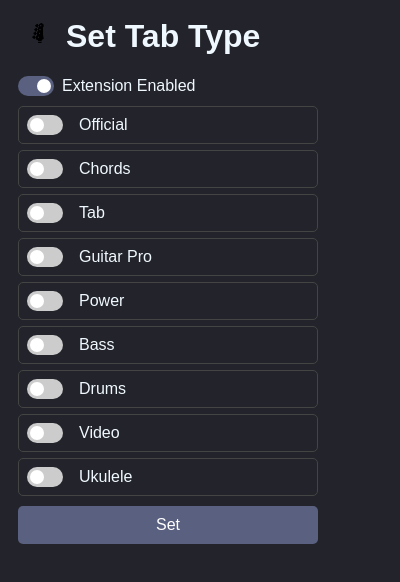
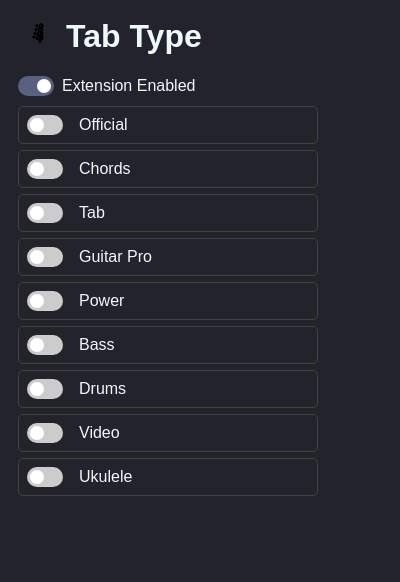
Before and after one commit to tim-tom-88/UG-tab-search, a browser extension: page popup.html in a window 400 px wide. Drawn offline with Linux system fonts and the light colour scheme.

Commit message:
Remove unused Set button and cleanup popup

```diff
--- a/popup.html
+++ b/popup.html
@@ -15,19 +15,6 @@
           background-size: 40px;
           padding-left: 48px;
           margin-top: 0;
-        }
-        button {
-          background-color: #5a6180;
-          border: none;
-          color: white;
-          padding: 10px;
-          text-align: center;
-          display: block;
-          width: 100%;
-          font-size: 16px;
-          margin-top: 10px;
-          cursor: pointer;
-          border-radius: 5px;
         }
         .radio-container {
           border: 1px solid #444;
@@ -89,7 +76,7 @@
       </style>
     </head>
   <body>
-    <h1>Set Tab Type</h1>
+    <h1>Tab Type</h1>
     <label class="toggle">
       <span class="switch">
         <input type="checkbox" id="extensionEnabled">
@@ -161,7 +148,6 @@
         </span>
         <span class="option-name">Ukulele</span>
       </label>
-      <button type="submit">Set</button>
     </form>
     <script src="popup.js"></script>
   </body>
```
